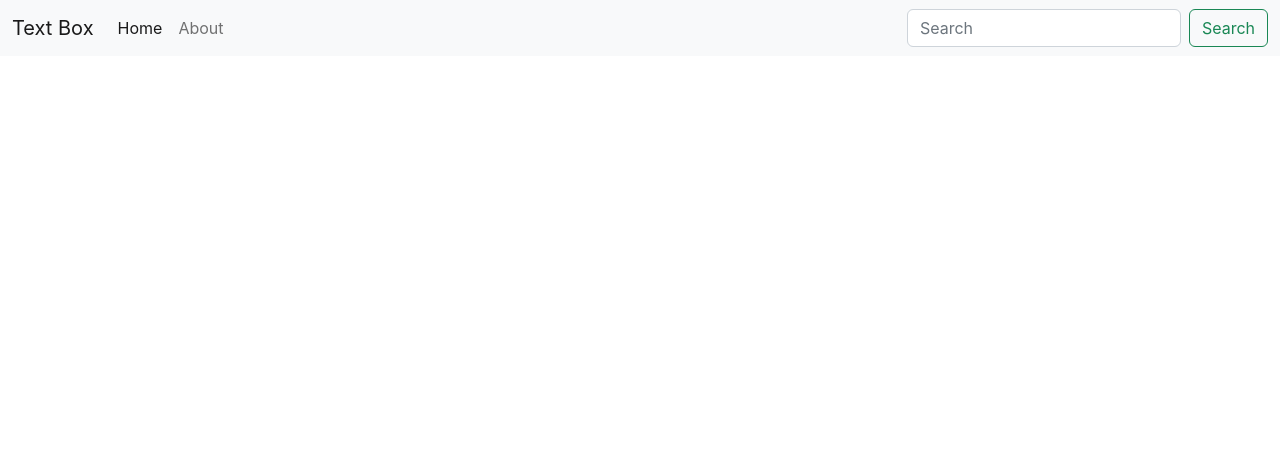
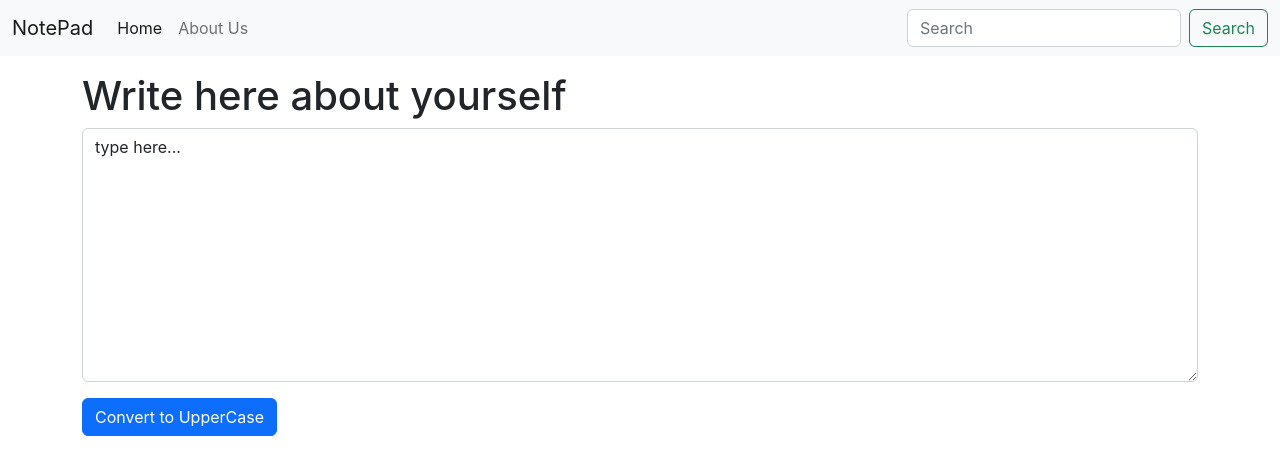
Before and after one commit to luckkalpna/react_learning, a React (Create React App) app in the folder my-app/: page / in a window 1280 px wide. Shown: the top 474 px of the page. Built offline with nearby package versions, Linux system fonts and the light colour scheme.

Commit message:
First react app

```diff
--- a/my-app/src/App.js
+++ b/my-app/src/App.js
@@ -1,31 +1,15 @@
 import logo from './logo.svg';
 import './App.css';
+import Navbar from './components/Navbar';
+import TextBox from './components/TextBox';
 
 function App() {
   return (
         <>
-          <nav className="navbar navbar-expand-lg bg-light">
-  <div className="container-fluid">
-    <a className="navbar-brand" href="/">Text Box</a>
-    <button className="navbar-toggler" type="button" data-bs-toggle="collapse" data-bs-target="#navbarSupportedContent" aria-controls="navbarSupportedContent" aria-expanded="false" aria-label="Toggle navigation">
-      <span className="navbar-toggler-icon"></span>
-    </button>
-    <div className="collapse navbar-collapse" id="navbarSupportedContent">
-      <ul className="navbar-nav me-auto mb-2 mb-lg-0">
-        <li className="nav-item">
-          <a className="nav-link active" aria-current="page" href="/">Home</a>
-        </li>
-        <li className="nav-item">
-          <a className="nav-link" href="/">About</a>
-        </li>
-      </ul>
-      <form className="d-flex" role="search">
-        <input className="form-control me-2" type="search" placeholder="Search" aria-label="Search"/>
-        <button className="btn btn-outline-success" type="submit">Search</button>
-      </form>
-    </div>
-  </div>
-</nav>
+        <Navbar title="NotePad" contact="About Us"/>
+        <div className='container my-3'>
+          <TextBox heading="Write here about yourself"/>
+        </div>
         </>
   );
 }
--- /dev/null
+++ b/my-app/src/components/Navbar.js
@@ -0,0 +1,45 @@
+import React from "react";
+
+export default function Navbar(props) {
+	return (
+		<nav className="navbar navbar-expand-lg bg-light">
+			<div className="container-fluid">
+				<a className="navbar-brand" href="/">{props.title}</a>
+				<button
+					className="navbar-toggler"
+					type="button"
+					data-bs-toggle="collapse"
+					data-bs-target="#navbarSupportedContent"
+					aria-controls="navbarSupportedContent"
+					aria-expanded="false"
+					aria-label="Toggle navigation"
+				>
+					<span className="navbar-toggler-icon"></span>
+				</button>
+				<div className="collapse navbar-collapse" id="navbarSupportedContent">
+					<ul className="navbar-nav me-auto mb-2 mb-lg-0">
+						<li className="nav-item">
+							<a className="nav-link active" aria-current="page" href="/">
+								Home
+							</a>
+						</li>
+						<li className="nav-item">
+							<a className="nav-link" href="/">{props.contact}</a>
+						</li>
+					</ul>
+					<form className="d-flex" role="search">
+						<input
+							className="form-control me-2"
+							type="search"
+							placeholder="Search"
+							aria-label="Search"
+						/>
+						<button className="btn btn-outline-success" type="submit">
+							Search
+						</button>
+					</form>
+				</div>
+			</div>
+		</nav>
+	);
+}
--- /dev/null
+++ b/my-app/src/components/TextBox.js
@@ -0,0 +1,25 @@
+import React, {useState} from "react";
+
+export default function TextBox(props) {
+    const handleUpClick = () => {
+        console.log("Upper case was Clicked");
+        let newText = text.toUpperCase();
+        setText(newText);
+    }
+
+    const handleOnChange = (event) =>{
+        console.log("On Change");
+        setText(event.target.value);
+    }
+
+    const [text, setText] = useState("type here...");
+	return (
+        <div>
+        <h1>{props.heading}</h1>
+        <div className="mb-3">
+                <textarea className="form-control" value={text} onChange={handleOnChange} id="exampleFormControlTextarea1" rows="10"></textarea>
+        </div>
+        <button className="btn btn-primary" onClick={handleUpClick}>Convert to UpperCase</button>
+        </div>
+	);
+}
```
